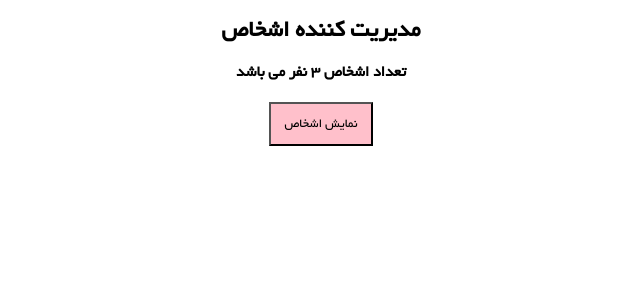
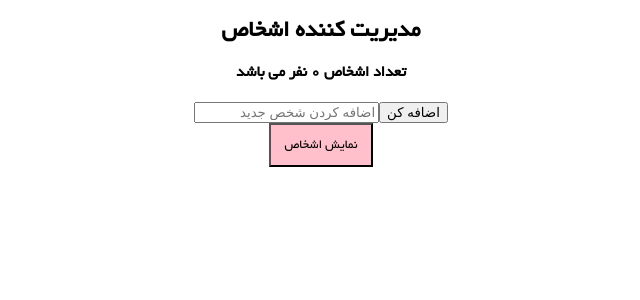
Before and after one commit to MojtabaKhojasteh/person-manager-tl, a React (Create React App) app: page / in a window 1280 px wide. Shown: the top 300 px of the page, without its empty margins (319-959 px from the left). Built offline with nearby package versions, Linux system fonts and the light colour scheme.

Commit message:
New Person

```diff
--- a/src/App.jsx
+++ b/src/App.jsx
@@ -5,11 +5,8 @@ import "./App.css";
 
 class App extends Component {
   state = {
-    persons: [
-      { id: 1, fullname: "مجتبی خجسته" },
-      { id: 2, fullname: "احد بیرامی" },
-      { id: 3, fullname: "سجاد ظاهرنیا" },
-    ],
+    persons: [],
+    newPerson: "",
     showPersons: false,
   };
 
@@ -18,18 +15,30 @@ class App extends Component {
   };
 
   handleDeletePerson = (id) => {
-    const newPersons = [...this.state.persons];
-    const filteredPersons = newPersons.filter((item) => item.id !== id);
+    const copyPersons = [...this.state.persons];
+    const filteredPersons = copyPersons.filter((item) => item.id !== id);
     this.setState({ persons: filteredPersons });
   };
 
   personNameChange = (event, id) => {
-    const newPersons = [...this.state.persons];
-    const index = newPersons.findIndex((item) => item.id === id);
-    newPersons[index].fullname = event.target.value;
-    this.setState({ persons: newPersons });
+    const copyPersons = [...this.state.persons];
+    const index = copyPersons.findIndex((item) => item.id === id);
+    copyPersons[index].fullname = event.target.value;
+    this.setState({ persons: copyPersons });
   };
 
+  handleNewPerson = () => {
+    const copyPersons = [...this.state.persons];
+    const person = {
+      id: Math.floor(Math.random() * 1000),
+      fullname: this.state.newPerson,
+    };
+    copyPersons.push(person);
+    this.setState({ persons: copyPersons, newPerson: "" });
+  };
+  addPerson = (event) => {
+    this.setState({ newPerson: event.target.value });
+  };
   render() {
     const { persons, showPersons } = this.state;
 
@@ -57,10 +66,20 @@ class App extends Component {
       <div style={style}>
         <h2>مدیریت کننده اشخاص</h2>
         <h4>تعداد اشخاص {persons.length} نفر می باشد</h4>
-        {show}
+        <div>
+          <input
+            type="text"
+            placeholder="اضافه کردن شخص جدید"
+            style={{ direction: "rtl" }}
+            onChange={this.addPerson}
+            value={this.state.newPerson}
+          />
+          <button onClick={this.handleNewPerson}>اضافه کن</button>
+        </div>
         <button style={buttonStyle} onClick={this.handleShowPersons}>
           نمایش اشخاص
         </button>
+        {show}
       </div>
     );
   }
--- a/src/components/Fard.css
+++ b/src/components/Fard.css
@@ -3,6 +3,7 @@
     border: 1px solid gray;
     border-radius: 1em;
     padding: 1em;
+    margin-bottom: 1em;
     background-color: whitesmoke;
     direction: rtl;
 }
```
